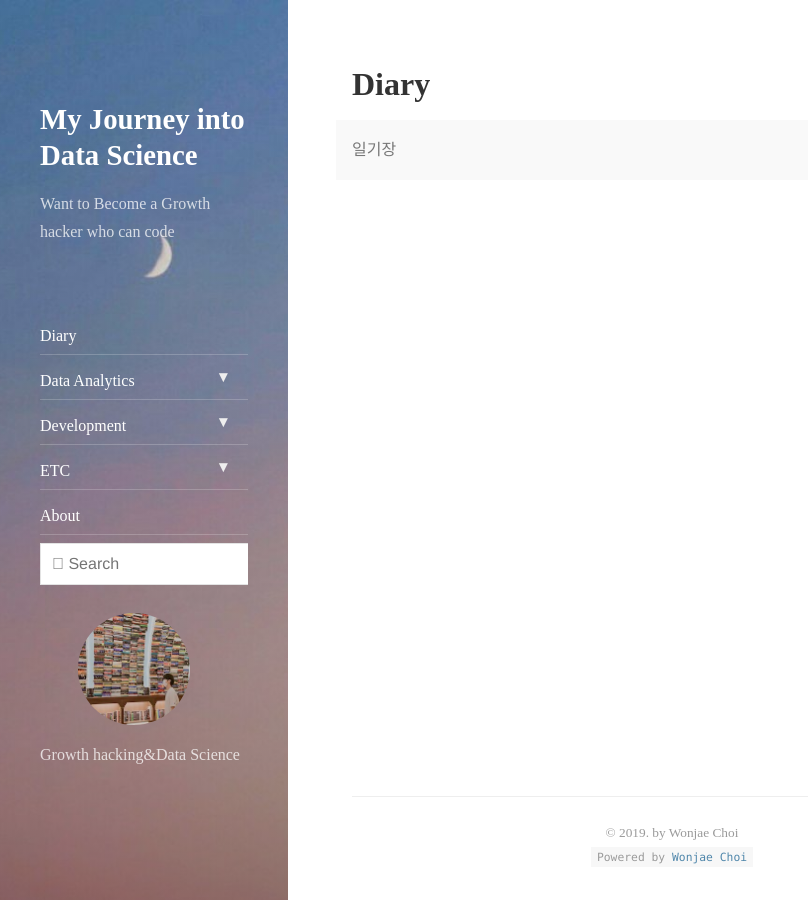
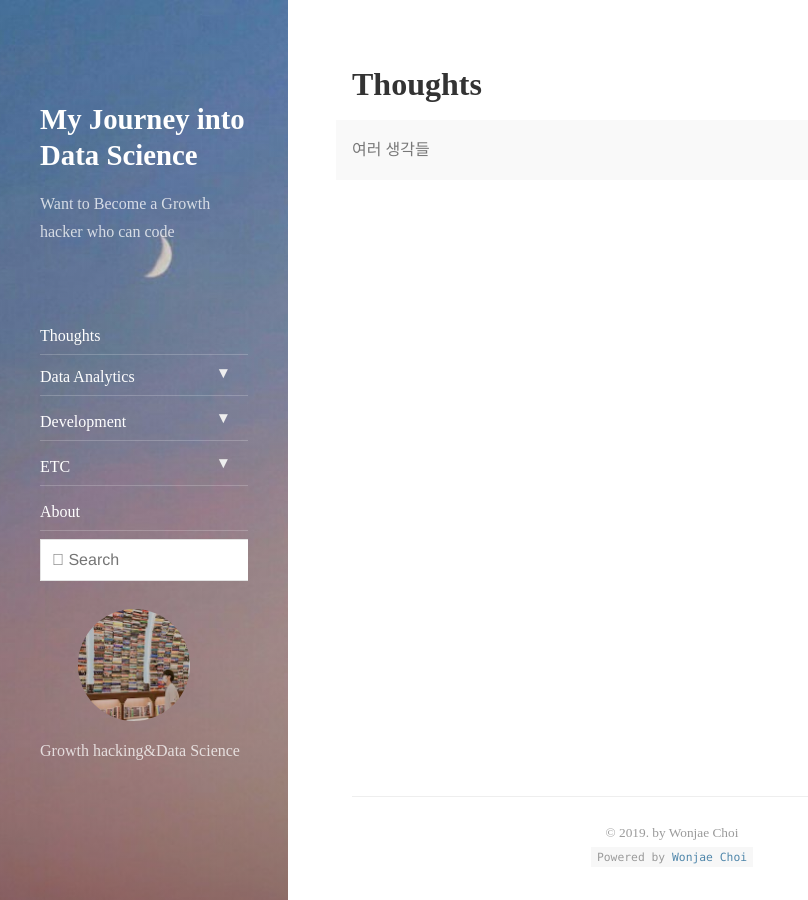
Before and after one commit to jhyeongPark/wj-choi9473.github.io, a Jekyll site: the page built from _featured_categories/Thoughts.md, in a window 1280 px wide and 900 px high. Shown: the whole window, without its empty margins (0-808 px from the left). Built offline with Jekyll 4.4.1, drawn with Linux system fonts in a browser that asks for light colours; nearby versions of some CDN libraries.

Commit message:
Update and rename diary.md to Thoughts.md

```diff
--- a/_featured_categories/diary.md
+++ b/_featured_categories/Thoughts.md
@@ -1,10 +1,10 @@
 ---
 layout: list
-title: Diary
-slug: diary
+title: Thoughts
+slug: thoughts
 menu: true
 submenu: false
 order: 1
 description: >
-  일기장
+  여러 생각들
 ---
```
